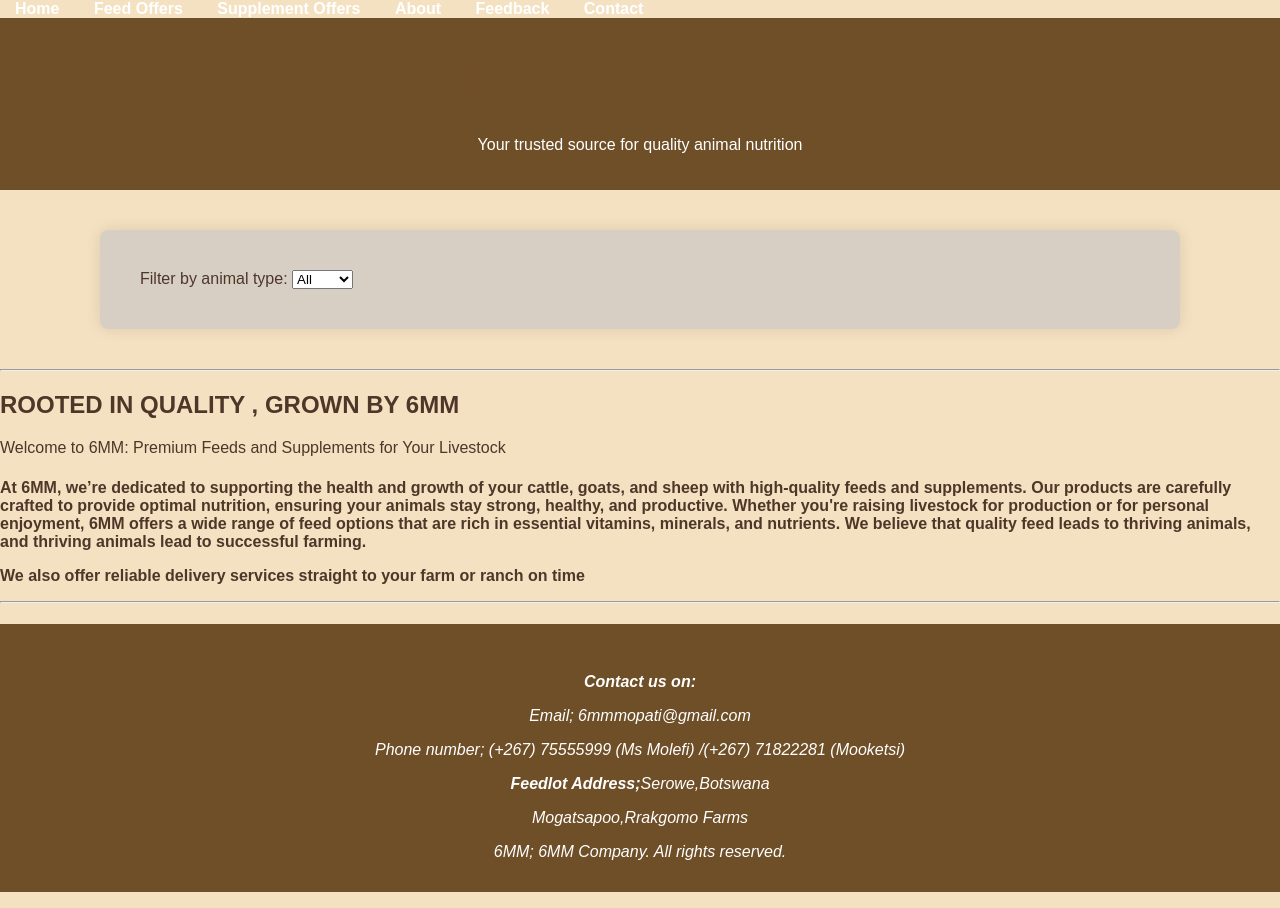
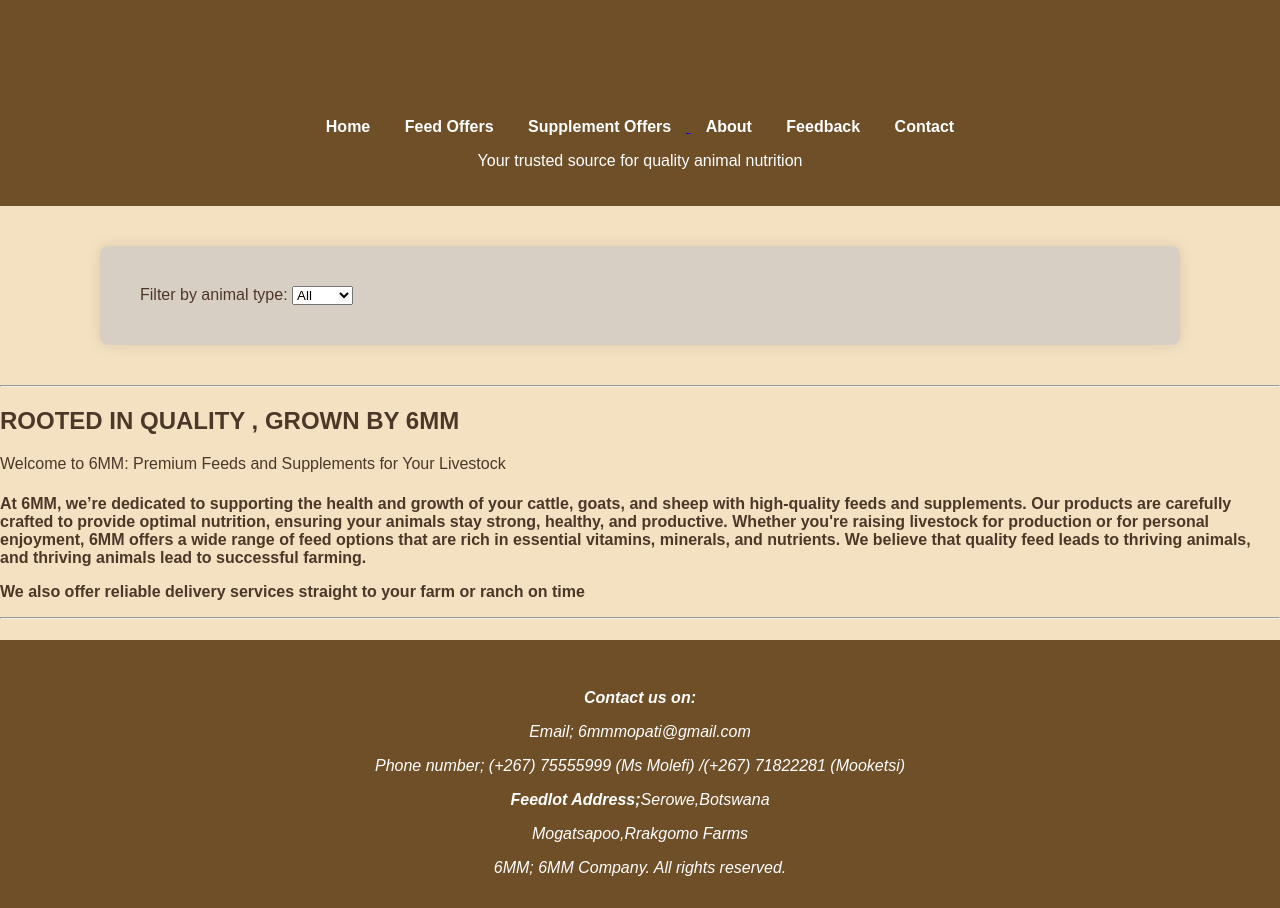
Before and after one commit to bida24-146/6MM, a plain HTML site: page index.html in a window 1280 px wide. Drawn offline with nearby package versions, Linux system fonts and the light colour scheme.

Commit message:
Update index.html

```diff
--- a/index.html
+++ b/index.html
@@ -5,22 +5,24 @@
   <meta name="viewport" content="width=device-width, initial-scale=1.0" />
   <title>6MM - Animal Feeds & Supplements</title>
   <link rel="stylesheet" href="style.css" />
-<nav class="navbar">
-  <ul>
-    <li><a href="index.html">Home</a></li>
-    <li><a href="feedoffers.html">Feed Offers</a></li>
-    <li><a href="supplementoffers.html">Supplement Offers</a></li>
-    <li><a href="about.html">About</a></li>
-    <li><a href="feedback.html">Feedback</a></li>
-    <li><a href="contact.html">Contact</a></li>
-  </ul>
-</nav>
+
 </head>
 <body>
 
   <header>
     <h1>6MM Feeds & Supplements</h1>
+      <nav>
+<ul>
+<li><a href="index.html">Home</a></li>
+<li><a href="feedoffers.html">Feed Offers</a></li>
+<li><a href="supplementoffers.html">Supplement Offers</li>
+<li><a href="about.html">About</a></li>
+<li><a href="feedback.html">Feedback</a></li>
+<li><a href="contact.html">Contact</a></li>
+</ul>
+</nav>
     <p>Your trusted source for quality animal nutrition</p>
+
   </header>
 
   <main>
```
